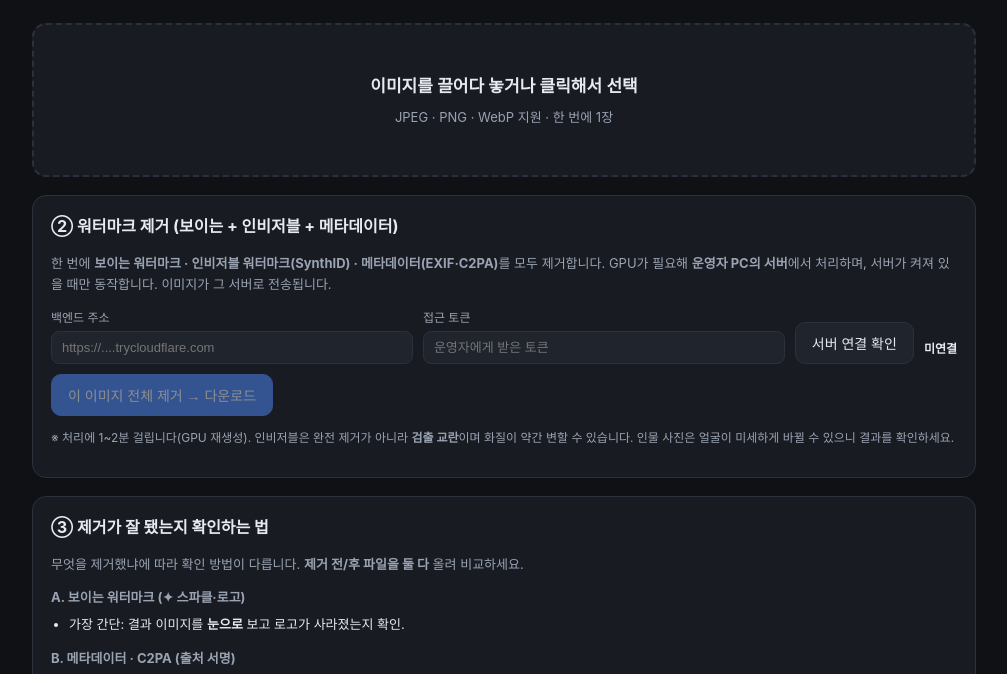
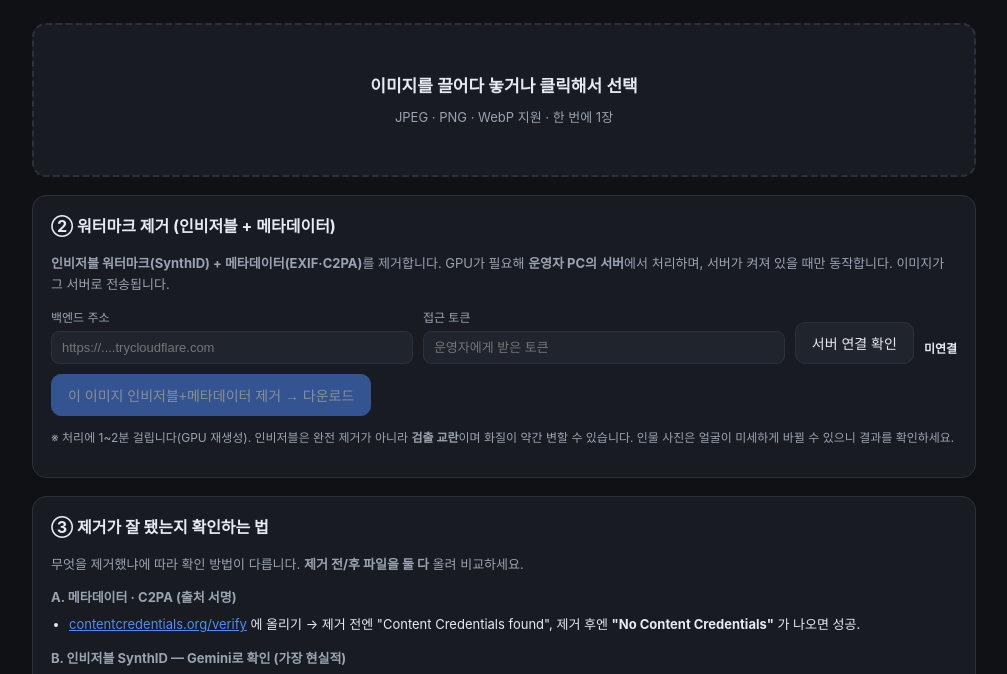
Before and after one commit to whiteshrimp7777-rgb/watermark-tool, a website built with Vite: page index.html in a window 1280 px wide. Shown: the part 125-799 px from the top of the page, without its empty margins (136-1143 px from the left). Built offline with nearby package versions, Linux system fonts and the light colour scheme.

Commit message:
보이는 워터마크 제거 제외: 모드 all→invisible (인비저블+메타데이터, 더 빠름), ③검증 A/B로 정리

```diff
--- a/index.html
+++ b/index.html
@@ -50,9 +50,9 @@
 
       <!-- ② 워터마크 제거 (GPU 서버 - 전체 제거) -->
       <section class="card info">
-        <h3>② 워터마크 제거 (보이는 + 인비저블 + 메타데이터)</h3>
+        <h3>② 워터마크 제거 (인비저블 + 메타데이터)</h3>
         <p class="muted">
-          한 번에 <b>보이는 워터마크 · 인비저블 워터마크(SynthID) · 메타데이터(EXIF·C2PA)</b>를 모두 제거합니다.
+          <b>인비저블 워터마크(SynthID) + 메타데이터(EXIF·C2PA)</b>를 제거합니다.
           GPU가 필요해 <b>운영자 PC의 서버</b>에서 처리하며, 서버가 켜져 있을 때만 동작합니다.
           이미지가 그 서버로 전송됩니다.
         </p>
@@ -69,7 +69,7 @@
         </div>
 
         <div class="btn-row">
-          <button id="beRun" class="btn primary" disabled>이 이미지 전체 제거 → 다운로드</button>
+          <button id="beRun" class="btn primary" disabled>이 이미지 인비저블+메타데이터 제거 → 다운로드</button>
         </div>
         <div id="beResult" class="report hidden"></div>
         <p class="muted small">
@@ -85,12 +85,7 @@
           무엇을 제거했냐에 따라 확인 방법이 다릅니다. <b>제거 전/후 파일을 둘 다</b> 올려 비교하세요.
         </p>
 
-        <p class="muted" style="margin-bottom:4px"><b>A. 보이는 워터마크 (✦ 스파클·로고)</b></p>
-        <ul class="links" style="margin-top:0">
-          <li>가장 간단: 결과 이미지를 <b>눈으로</b> 보고 로고가 사라졌는지 확인.</li>
-        </ul>
-
-        <p class="muted" style="margin-bottom:4px"><b>B. 메타데이터 · C2PA (출처 서명)</b></p>
+        <p class="muted" style="margin-bottom:4px"><b>A. 메타데이터 · C2PA (출처 서명)</b></p>
         <ul class="links" style="margin-top:0">
           <li>
             <a href="https://contentcredentials.org/verify" target="_blank" rel="noopener">contentcredentials.org/verify</a>
@@ -98,7 +93,7 @@
           </li>
         </ul>
 
-        <p class="muted" style="margin-bottom:4px"><b>C. 인비저블 SynthID — Gemini로 확인 (가장 현실적)</b></p>
+        <p class="muted" style="margin-bottom:4px"><b>B. 인비저블 SynthID — Gemini로 확인 (가장 현실적)</b></p>
         <ol class="links" style="margin-top:0">
           <li>
             <b>제거 전:</b>
--- a/src/invisible.backend.js
+++ b/src/invisible.backend.js
@@ -61,7 +61,7 @@ export function setupBackend(getCurrentFile) {
     const fd = new FormData();
     fd.append('file', file, file.name);
     fd.append('token', token);
-    fd.append('mode', 'all');
+    fd.append('mode', 'invisible');
 
     try {
       const r = await fetch(url + '/remove', { method: 'POST', body: fd });
@@ -81,7 +81,7 @@ export function setupBackend(getCurrentFile) {
       beResult.innerHTML = `<p style="color:#ff5c5c">실패: ${e.message}</p>`;
     } finally {
       beRun.disabled = false;
-      beRun.textContent = '이 이미지 인비저블 제거 → 다운로드';
+      beRun.textContent = '이 이미지 인비저블+메타데이터 제거 → 다운로드';
     }
   });
 }
```
